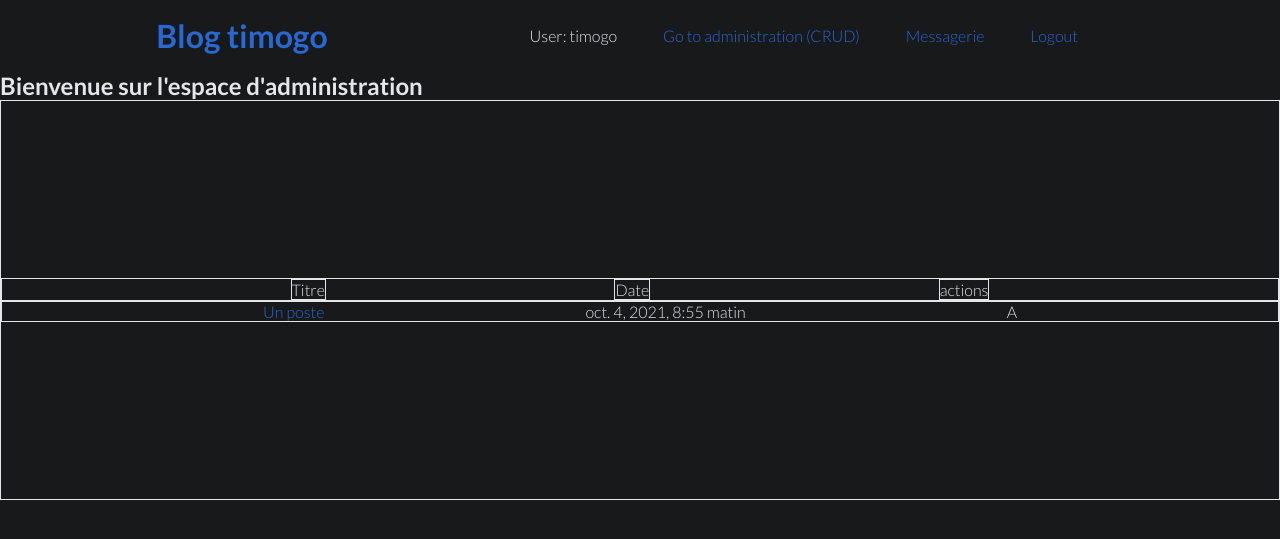
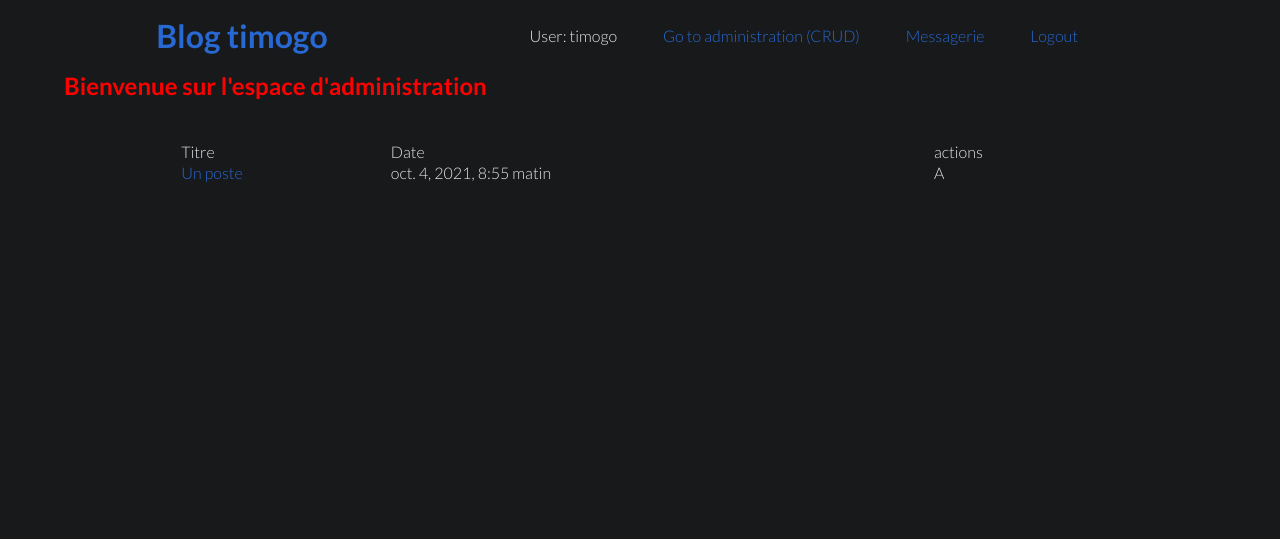
Before and after one commit to timoogo/timogo_blog, a Django app: page /accounts/manage_articles in a window 1280 px wide. Shown: the top 539 px of the page. Run offline with Django 3.2, Linux system fonts and the light colour scheme; a user stored in the database is signed in; data comes from the database, SQL or seed files in the repository; both versions use the stored data as it was after the commit.

Commit message:
blocking view crud if not connected

```diff
--- a/blog/static/blog/style.css
+++ b/blog/static/blog/style.css
@@ -159,25 +159,13 @@ section.form_section form div.form_inputs input[type="submit"]:hover {
     color: #2768d2;
 }
 
-table, thead, tbody{
-    display: flex;
-    justify-content: center;
-    align-content: center;
-    border: 1px solid var(--text-color);
+table{
+
+    table-layout: auto;
+    margin:5vh auto;
+    width: 80%;
 }
-table{
-        flex-direction: column;
-    height: 50vh;
+main.posts_list.crud {
+    margin: auto 5vw;
+    color: red;
 }
-thead tr, tbody tr{
-    display: flex;
-    justify-content: space-evenly;
-    width: 100%;
-}
-
-thead tr td {
-        border: 1px solid var(--text-color);
-}
-tbody{
-    flex-direction: column;
-}
--- a/blog/templates/CRUD/index.html
+++ b/blog/templates/CRUD/index.html
@@ -1,5 +1,7 @@
 {% extends 'blog/base.html' %}
 {% block go_to_administration %}
+    <main class="posts_list crud">
+
 <h2>Bienvenue sur l'espace d'administration </h2>
     <table>
     <thead>
@@ -23,4 +25,5 @@
 {% endfor %}
     </tbody>
     </table>
+    </main>
 {% endblock %}
--- a/blog/templates/blog/base.html
+++ b/blog/templates/blog/base.html
@@ -23,6 +23,7 @@
         </ul>
     </nav>
 </header>
+
  {% block content %}{% endblock %}
  {% block connexion %}{% endblock %}
 {% block go_to_administration %} {% endblock %}
--- a/timogo/urls.py
+++ b/timogo/urls.py
@@ -17,13 +17,16 @@ from django.conf.urls import url
 from django.contrib.staticfiles.urls import staticfiles_urlpatterns
 from django.urls import path, include
 from django.contrib import admin
+from django.contrib.auth.decorators import login_required
+
 
 from blog import views
 
 urlpatterns = [
     path('admin/', admin.site.urls),
     path('accounts/', include('django.contrib.auth.urls')),
-    path('accounts/manage_articles', views.go_to_administration, name='go_to_administration'),
+
+    path('accounts/manage_articles', login_required(views.go_to_administration), name='go_to_administration'),
     path('', views.post_list_index, name ='post_list_index'),
     path('post/<int:pk>/', views.post_detail, name='post_detail'),
 
```
Also changed, not shown: db.sqlite3.
